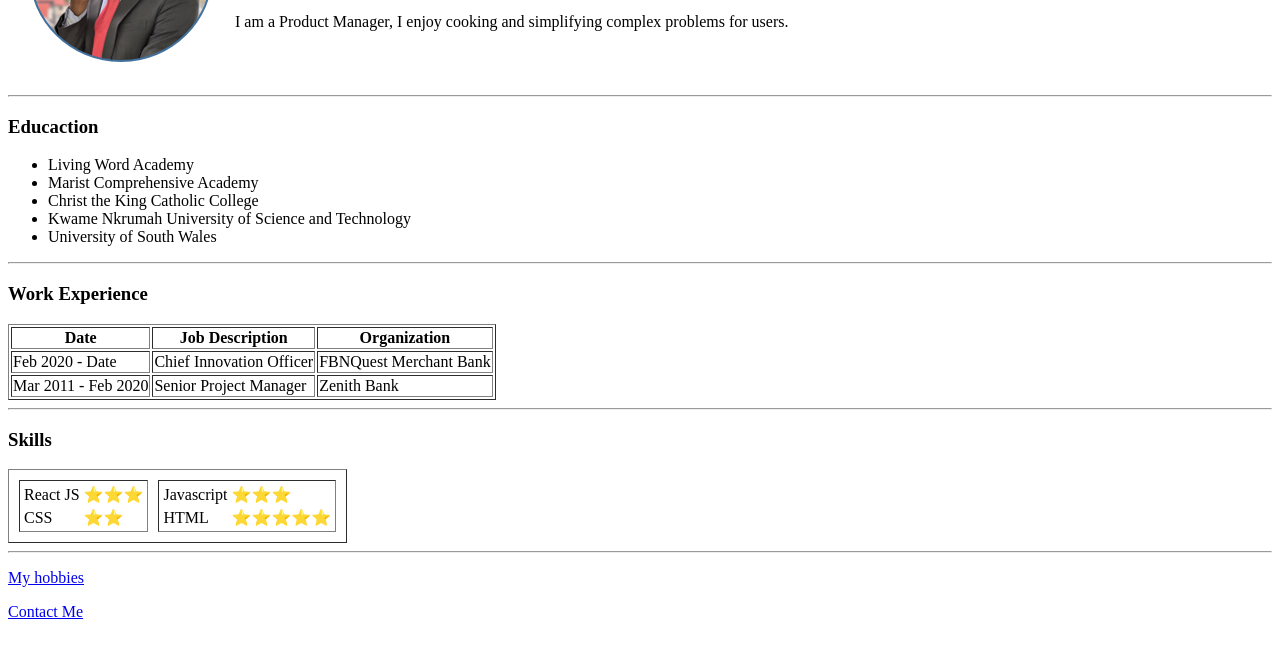
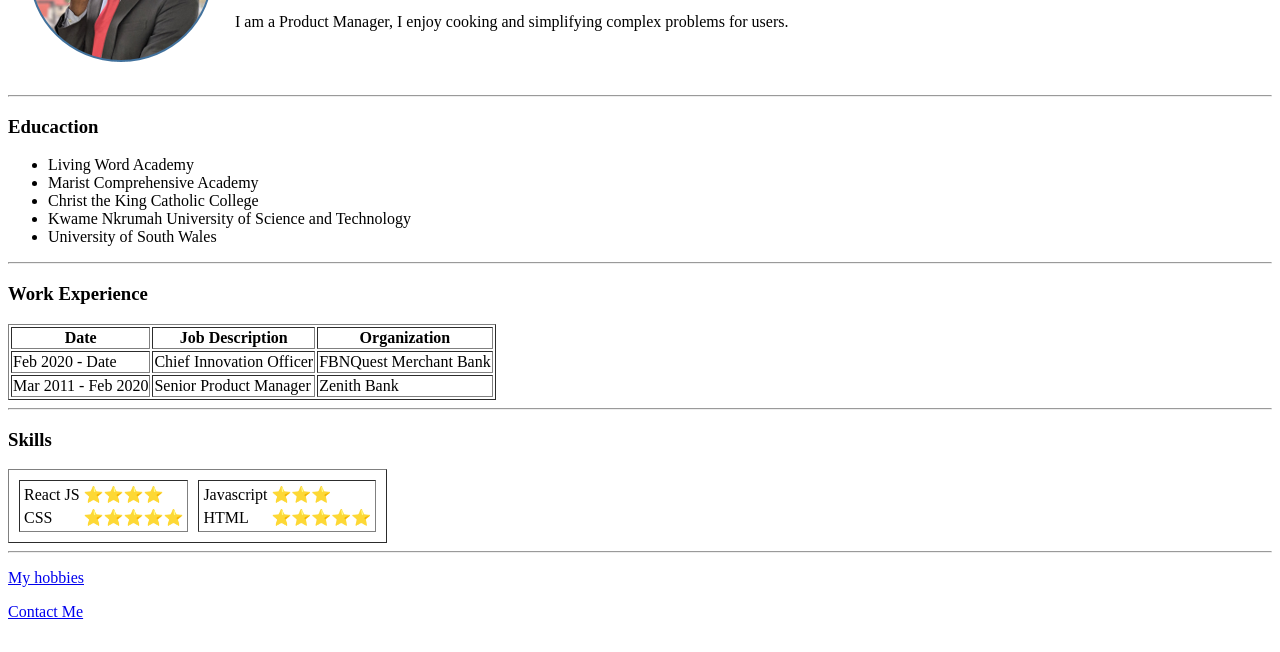
Before and after one commit to neduneze/CV, a plain HTML site: page index.html in a window 1280 px wide. Shown: the part 148-800 px from the top of the page. Drawn offline with Linux system fonts and the light colour scheme.

Commit message:
Update index.html

```diff
--- a/index.html
+++ b/index.html
@@ -49,7 +49,7 @@
       </tr>
       <tr>
         <td>Mar 2011 - Feb 2020</td>
-        <td>Senior Project Manager</td>
+        <td>Senior Product Manager</td>
         <td>Zenith Bank </td>
       </tr>
     </tbody>
@@ -67,11 +67,11 @@
 
           <tr>
             <td>React JS</td>
-            <td>⭐⭐⭐</td></tr>
+            <td>⭐⭐⭐⭐</td></tr>
 
           <tr>
             <td>CSS</td>
-            <td>⭐⭐</td></tr>
+            <td>⭐⭐⭐⭐⭐</td></tr>
 </table>
       </td>
 
```
